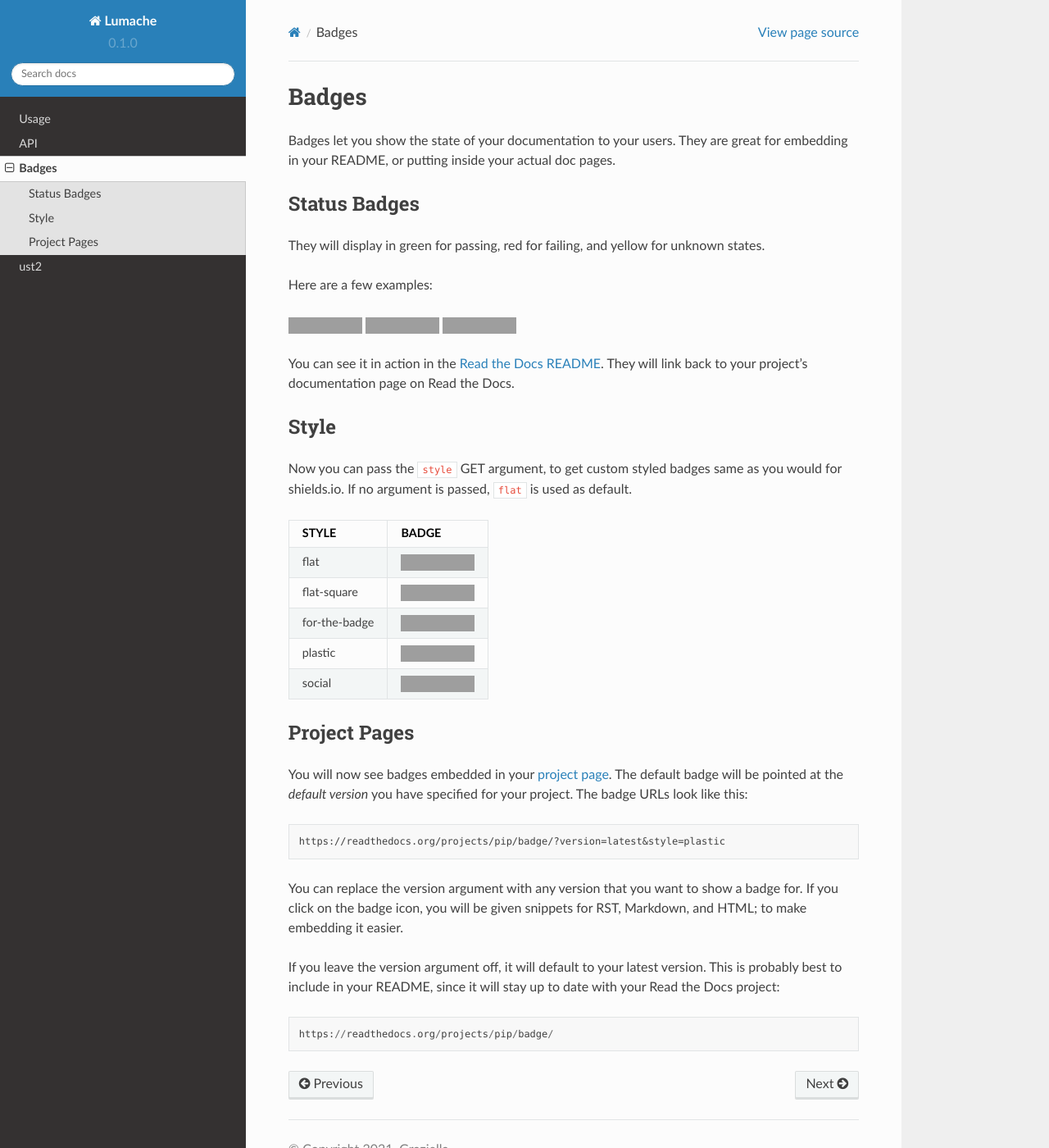
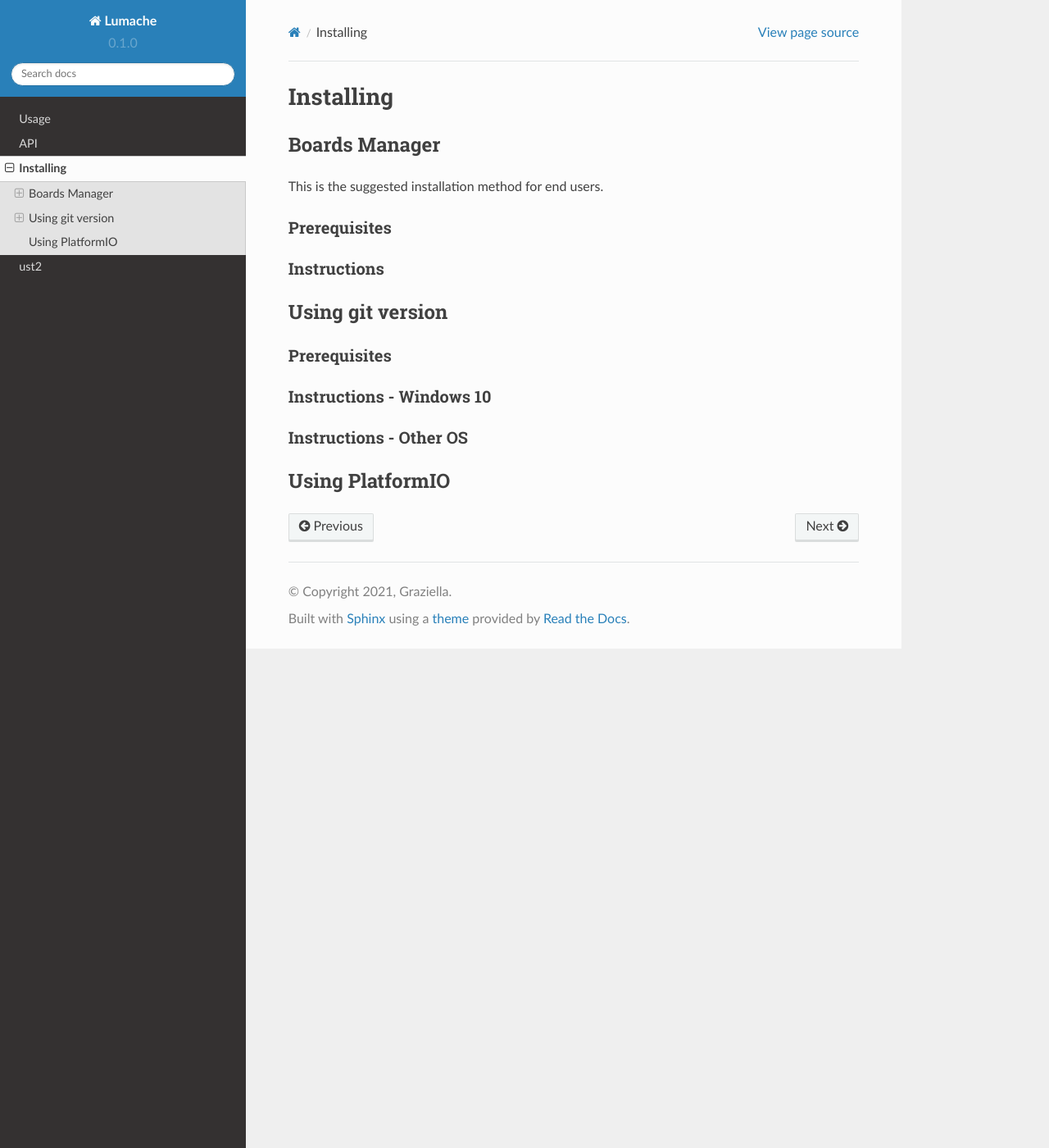
Before and after one commit to Robotistan-Workspace/raspico-readthedocs-v0, a Sphinx documentation site: the page built from docs/source/ust-baslik1.rst, in a window 1280 px wide and 1400 px high. Shown: the whole window at 82% size. Built offline with Sphinx 7.4.7 and the Read the Docs theme 2.0.0, drawn with Linux system fonts in a browser that asks for light colours; grey boxes are pictures that could not be loaded.

Commit message:
Update ust-baslik1.rst

```diff
--- a/docs/source/ust-baslik1.rst
+++ b/docs/source/ust-baslik1.rst
@@ -1,78 +1,34 @@
-Badges
-======
+Installing
+==========
 
-Badges let you show the state of your documentation to your users.
-They are great for embedding in your README,
-or putting inside your actual doc pages.
+Boards Manager
+--------------
 
-Status Badges
--------------
+This is the suggested installation method for end users.
 
-They will display in green for passing,
-red for failing,
-and yellow for unknown states.
-
-Here are a few examples:
-
-|green| |nbsp| |red| |nbsp| |yellow|
-
-You can see it in action in the `Read the Docs README`_.
-They will link back to your project's documentation page on Read the Docs.
-
-Style
------
-
-Now you can pass the ``style`` GET argument,
-to get custom styled badges same as you would for shields.io.
-If no argument is passed, ``flat`` is used as default.
-
-+---------------+---------------------+
-| STYLE         | BADGE               |
-+===============+=====================+
-| flat          | |Flat Badge|        |
-+---------------+---------------------+
-| flat-square   | |Flat-Square Badge| |
-+---------------+---------------------+
-| for-the-badge | |Badge|             |
-+---------------+---------------------+
-| plastic       | |Plastic Badge|     |
-+---------------+---------------------+
-| social        | |Social Badge|      |
-+---------------+---------------------+
-
-.. |Flat Badge| image:: https://readthedocs.org/projects/pip/badge/?version=latest&style=flat
-.. |Flat-Square Badge| image:: https://readthedocs.org/projects/pip/badge/?version=latest&style=flat-square
-.. |Badge| image:: https://readthedocs.org/projects/pip/badge/?version=latest&style=for-the-badge
-.. |Plastic Badge| image:: https://readthedocs.org/projects/pip/badge/?version=latest&style=plastic
-.. |Social Badge| image:: https://readthedocs.org/projects/pip/badge/?version=latest&style=social
+Prerequisites
+~~~~~~~~~~~~~
 
 
-Project Pages
--------------
-
-You will now see badges embedded in your `project page`_.
-The default badge will be pointed at the *default version* you have specified for your project.
-The badge URLs look like this::
-
-    https://readthedocs.org/projects/pip/badge/?version=latest&style=plastic
-
-You can replace the version argument with any version that you want to show a badge for.
-If you click on the badge icon,
-you will be given snippets for RST, Markdown, and HTML;
-to make embedding it easier.
-
-If you leave the version argument off,
-it will default to your latest version.
-This is probably best to include in your README,
-since it will stay up to date with your Read the Docs project::
-
-    https://readthedocs.org/projects/pip/badge/
+Instructions
+~~~~~~~~~~~~
 
 
-.. _Read the Docs README: https://github.com/readthedocs/readthedocs.org/blob/master/README.rst
-.. _project page: https://readthedocs.org/projects/pip/
-.. |green| image:: https://assets.readthedocs.org/static/projects/badges/passing-flat.svg
-.. |red| image:: https://assets.readthedocs.org/static/projects/badges/failing-flat.svg
-.. |yellow| image:: https://assets.readthedocs.org/static/projects/badges/unknown-flat.svg
-.. |nbsp| unicode:: 0xA0
-   :trim:
+Using git version
+-----------------
+
+
+Prerequisites
+~~~~~~~~~~~~~
+
+
+Instructions - Windows 10
+~~~~~~~~~~~~~~~~~~~~~~~~~
+
+
+Instructions - Other OS
+~~~~~~~~~~~~~~~~~~~~~~~
+
+
+Using PlatformIO
+----------------
```
